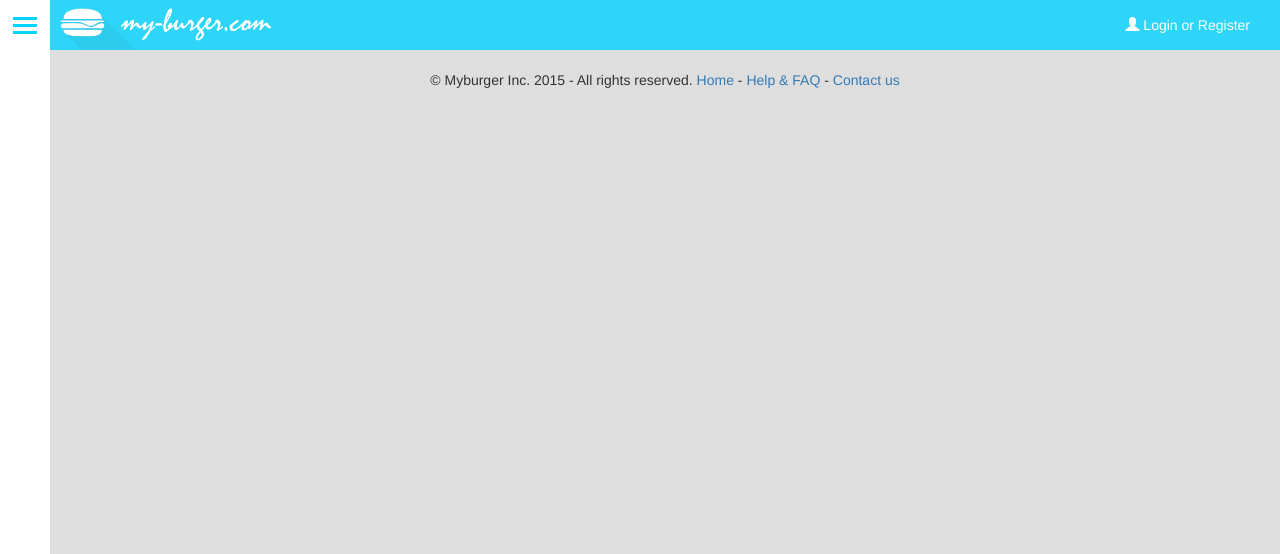
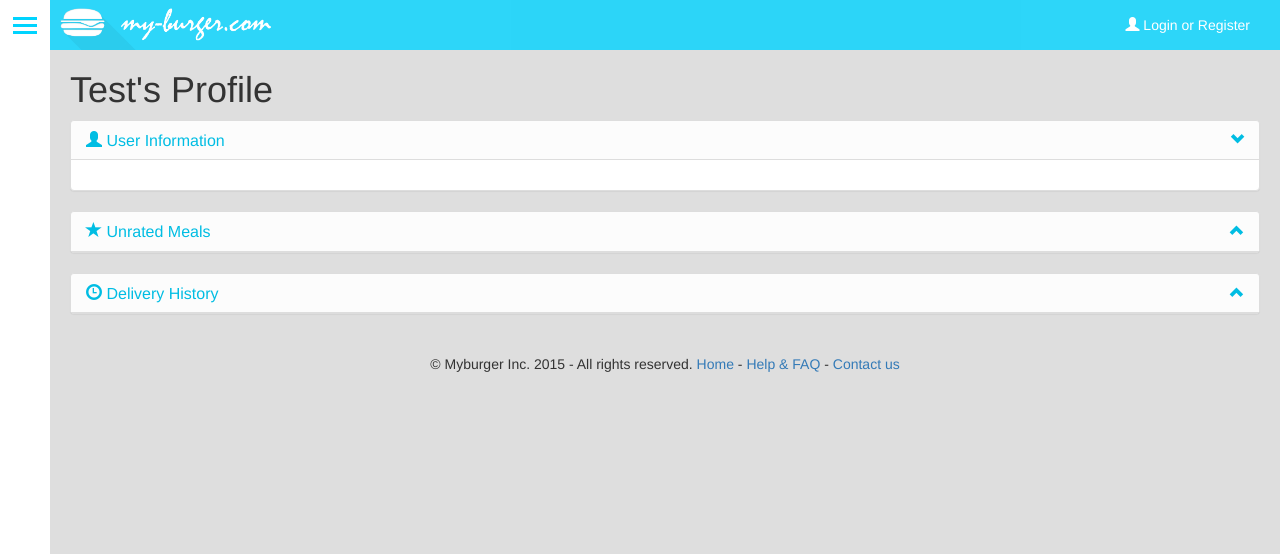
Before and after one commit to crysxd/Project-Workshop-of-Database-Systems-CS357, a PHP site: page /profile.php in a window 1280 px wide. Shown: the top 554 px of the page. Run offline with PHP 8.4, Linux system fonts and the light colour scheme.

Commit message:
Added empty profile page with three collapsable panels

```diff
--- a/Webpage/css/profile.css
+++ b/Webpage/css/profile.css
@@ -2,3 +2,35 @@
   padding: 20px;
   padding-top: 50px;
 }
+
+.panel-collapse .panel-body,
+.panel-collapse .collapse-trigger {
+  -webkit-transition: all 0.3s;
+  -moz-transition: all 0.3s;
+  -ms-transition: all 0.3s;
+  -o-transition: all 0.3s;
+  transition: all 0.3s;
+}
+
+.panel-collapse .panel-heading {
+  cursor: pointer;
+}
+
+.panel-collapsed .panel-body {
+  height: 0;
+  padding-top: 0;
+  padding-bottom: 0;
+  overflow: hidden;
+}
+
+.panel-collapsed .collapse-trigger {
+  -webkit-transform: rotateZ(180deg);
+  -moz-transform: rotateZ(180deg);
+  -ms-transform: rotateZ(180deg);
+  -o-transform: rotateZ(180deg);
+  transform: rotateZ(180deg);
+}
+
+.collapse-trigger:before {
+    content: "\e114";
+}
--- a/Webpage/js/profile.js
+++ b/Webpage/js/profile.js
@@ -1,4 +1,9 @@
 /* When the doc is ready fade out the loading screen after 1s */
 $(document).ready(function() {
+  $('.panel-collapse .panel-heading').click(function(e) {
+    $(this).parents('.panel').toggleClass('panel-collapsed');
+  });
+
   window.setTimeout(hideLoadingOverlay, 250);
+
 });
--- a/Webpage/profile.php
+++ b/Webpage/profile.php
@@ -26,7 +26,7 @@
 
   <!-- Custom styles for this template -->
   <link href="css/main.css" rel="stylesheet">
-  <link href="css/info.css" rel="stylesheet">
+  <link href="css/profile.css" rel="stylesheet">
 </head>
 <body>
 
@@ -34,6 +34,40 @@
   <?php  include('shared/header.html'); ?>
 
   <div id="main-content">
+
+    <h1><span class="user-name">Test</span>'s Profile</h1>
+
+    <!-- User informations -->
+    <section class="panel panel-default panel-collapse">
+      <div class="panel-heading noselect">
+        <span class="pull-right collapse-trigger glyphicon"></span>
+        <h3 class="panel-title"><span class="glyphicon glyphicon-user"></span> User Information</h3>
+      </div>
+      <div class="panel-body">
+      </div>
+    </section>
+
+    <!-- Ratable meals -->
+    <section class="panel panel-default panel-collapse panel-collapsed">
+      <div class="panel-heading noselect">
+        <span class="pull-right collapse-trigger glyphicon"></span>
+        <h3 class="panel-title"><span class="glyphicon glyphicon-star"></span> Unrated Meals</h3>
+      </div>
+      <div class="panel-body">
+
+      </div>
+    </section>
+
+    <!-- Old orders -->
+    <section class="panel panel-default panel-collapse panel-collapsed">
+      <div class="panel-heading noselect">
+        <span class="pull-right collapse-trigger glyphicon"></span>
+        <h3 class="panel-title"><span class="glyphicon glyphicon-time"></span> Delivery History</h3>
+      </div>
+      <div class="panel-body">
+
+      </div>
+    </section>
 
     <!-- Footer -->
     <?php include('shared/footer.html'); ?>
@@ -44,6 +78,6 @@
   <script src="js/jquery-2.1.0.min.js"></script>
   <script src="bootstrap/js/bootstrap.min.js"></script>
   <script src="js/main.js"></script>
-  <script src="js/info.js"></script>
+  <script src="js/profile.js"></script>
 </body>
 </html>
```
